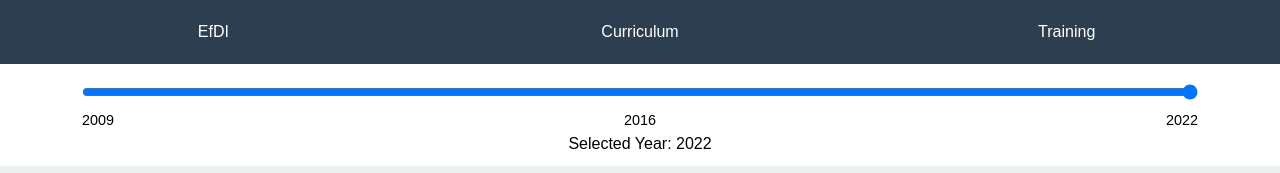
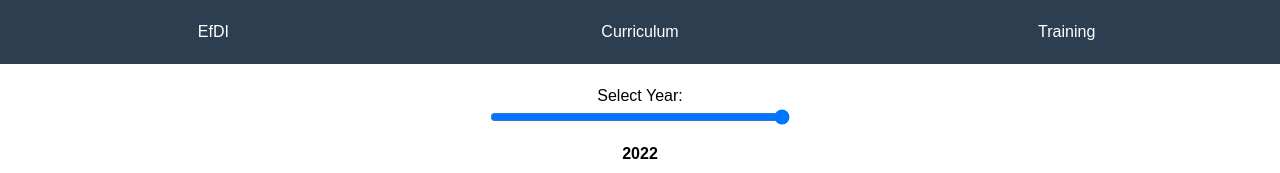
Before and after one commit to adrianaarellano/efdi_all_indexes_map_v3, a plain HTML site: page index.html in a window 1280 px wide. Shown: the top 173 px of the page. Drawn offline with Linux system fonts and the light colour scheme.

Commit message:
Update index.html

```diff
--- a/index.html
+++ b/index.html
@@ -4,6 +4,7 @@
   <meta charset="UTF-8">
   <meta name="viewport" content="width=device-width, initial-scale=1.0">
   <title>EfDI Interactive Web Map</title>
+  <!-- CSS for styling -->
   <style>
     * {
       margin: 0;
@@ -90,20 +91,17 @@
     }
 
     .year-slider {
-      margin: 10px 20px;
+      margin: 20px 0;
       text-align: center;
     }
 
-    .slider {
-      width: 90%;
-      margin: 10px auto;
+    #yearRange {
+      width: 300px;
     }
 
-    .slider-label {
-      display: flex;
-      justify-content: space-between;
-      font-size: 0.9em;
-      padding: 0 5%;
+    #selectedYear {
+      margin-top: 10px;
+      font-weight: bold;
     }
 
     #mapFrame {
@@ -124,6 +122,7 @@
   </style>
 </head>
 <body>
+
   <div class="tabs">
     <div class="tab">
       EfDI
@@ -135,8 +134,11 @@
 
     <div class="tab">
       Curriculum
-      <div class="dropdown-menu" id="curriculum-dropdown">
-        <!-- Dynamically populated options -->
+      <div class="dropdown-menu">
+        <div class="dropdown-item" onclick="switchTab('cur_policy_all', 'EfDI > Curriculum > All Indicators > Policy')">Policy</div>
+        <div class="dropdown-item" onclick="switchTab('cur_practice_all', 'EfDI > Curriculum > All Indicators > Practice')">Practice</div>
+        <div class="dropdown-item" onclick="switchTab('cur_policy_non', 'EfDI > Curriculum > Non-system > Policy')">Policy</div>
+        <div class="dropdown-item" onclick="switchTab('cur_practice_non', 'EfDI > Curriculum > Non-system > Practice')">Practice</div>
       </div>
     </div>
 
@@ -149,13 +151,9 @@
   </div>
 
   <div class="year-slider">
-    <input type="range" min="2009" max="2022" value="2022" step="1" class="slider" id="yearSlider" oninput="updateYearLabel(this.value)" onchange="updateYear(this.value)">
-    <div class="slider-label">
-      <span>2009</span>
-      <span>2016</span>
-      <span>2022</span>
-    </div>
-    <p>Selected Year: <span id="selectedYear">2022</span></p>
+    <label for="yearRange">Select Year:</label><br>
+    <input type="range" id="yearRange" min="0" max="2" step="1" value="2" oninput="updateYear(this.value)">
+    <div id="selectedYear">2022</div>
   </div>
 
   <div id="breadcrumbs">
@@ -169,13 +167,11 @@
     let breadcrumbPath = "EfDI > All Indicators"; // Default breadcrumb
     let currentTab = "efdi_all"; // Default tab
     const baseURL = "https://adrianaarellano.github.io/";
+    const years = ["2009", "2016", "2022"];
 
-    function updateYearLabel(year) {
-      document.getElementById("selectedYear").innerText = year;
-    }
-
-    function updateYear(year) {
-      currentYear = year;
+    function updateYear(index) {
+      currentYear = years[index];
+      document.getElementById("selectedYear").textContent = currentYear;
       switchTab(currentTab);
     }
 
@@ -184,7 +180,6 @@
       const breadcrumb = document.getElementById("breadcrumb-path");
       currentTab = mapID;
 
-      // Update the breadcrumb path
       breadcrumbPath = newBreadcrumbPath || breadcrumbPath;
 
       mapFrame.classList.add("fade-out");
@@ -200,10 +195,8 @@
           training_policy: `${baseURL}training_policy_${currentYear}/`
         };
 
-        // Update the iframe source based on the current selection
         mapFrame.src = mapURLs[mapID] || mapURLs['efdi_all'];
 
-        // Update the breadcrumb path displayed
         breadcrumb.innerHTML = `<a href="#" onclick="resetBreadcrumb()">EfDI</a> > ${breadcrumbPath}`;
 
         mapFrame.classList.remove("fade-out");
@@ -215,9 +208,6 @@
       breadcrumbPath = "EfDI > All Indicators";
       switchTab('efdi_all', 'All Indicators');
     }
-
-    // Initialize with the default "EfDI > All Indicators"
-    updateYearLabel(currentYear);
   </script>
 </body>
 </html>
```
